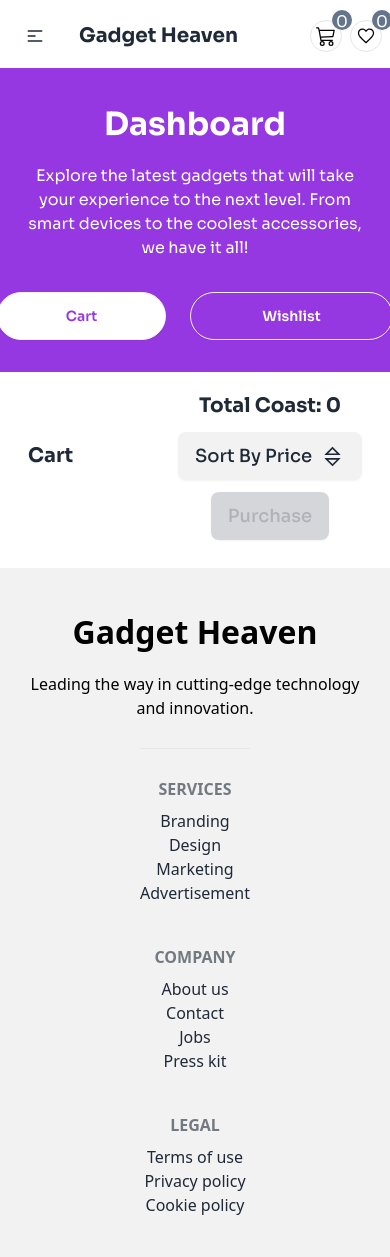
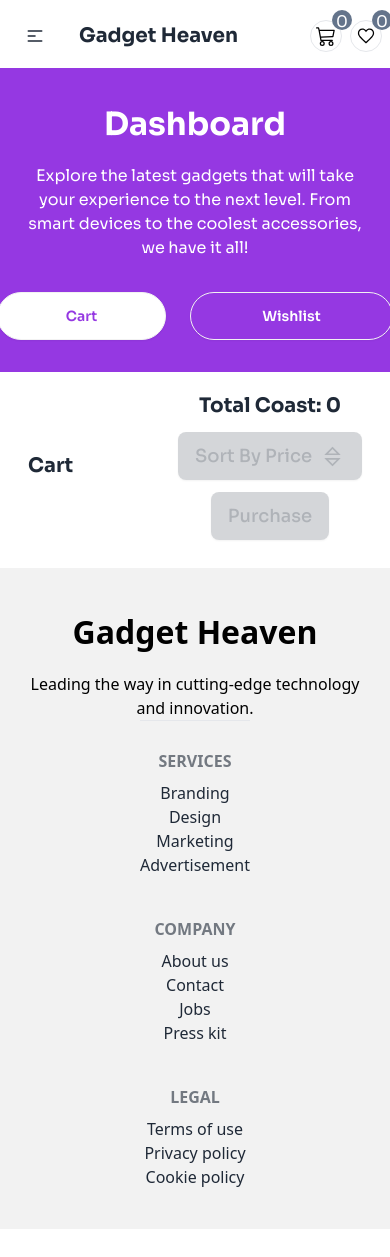
Before and after one commit to FaisalHasanEmon/Gadget-Heaven, a React (Vite) app: page /dashboard in a window 390 px wide. After the commit the page ends 1229 px from the top, so only its background shows below. Built offline with nearby package versions, Linux system fonts and the light colour scheme.

Commit message:
dashboard card list data updated

```diff
--- a/src/components/DashboardData.jsx
+++ b/src/components/DashboardData.jsx
@@ -1,14 +1,30 @@
-import React, { useState } from "react";
+import React, { useEffect, useState } from "react";
 import { RxCrossCircled } from "react-icons/rx";
+import { addItemsToCard, getFromCard } from "../utilities";
 
 const DashboardData = ({
   data,
   type = "",
   handleRemoveCard,
   handleRemoveWish,
+  handleFromWishListToCartItem,
 }) => {
-  // const [ishidden, setIsHidden] = useState("hidden");
   const { product_image, product_title, description, price, product_id } = data;
+  const [setButton, useSetButton] = useState(false);
+  // For Card Data
+  useEffect(() => {
+    const getDataFromCard = getFromCard();
+    const isExist = getDataFromCard.find(
+      (item) => item.product_id == product_id
+    );
+    isExist && useSetButton(true);
+  }, []);
+
+  // Handling data from wish list to cart list
+  const handleAddCard = (gadget) => {
+    handleFromWishListToCartItem(gadget);
+    useSetButton(true);
+  };
 
   return (
     <div className="my-6">
@@ -28,6 +44,11 @@ const DashboardData = ({
               className={`${
                 type == "card" ? "hidden" : "block"
               } btn bg-mainBg text-white rounded-[50px]`}
+              onClick={() => {
+                handleAddCard(data);
+                handleRemoveWish(product_id);
+              }}
+              disabled={setButton}
             >
               Add to Card
             </button>
--- a/src/components/Footer.jsx
+++ b/src/components/Footer.jsx
@@ -4,7 +4,7 @@ import Heading from "./Heading";
 const Footer = () => {
   return (
     <div className="bg-base-200 mt-7">
-      <footer className="flex flex-col justify-center items-center gap-7 text-base-content p-10 container mx-auto ">
+      <footer className="flex flex-col justify-center items-center lg:gap-7 text-base-content p-10 container mx-auto ">
         <Heading
           title={"Gadget Heaven"}
           subtitle={
--- a/src/pages/Dashboard.jsx
+++ b/src/pages/Dashboard.jsx
@@ -1,9 +1,6 @@
 import React, { useEffect, useState } from "react";
 import Navbar from "../components/Navbar";
 import Heading from "../components/Heading";
-import { useLocation } from "react-router-dom";
-import { BsCart3 } from "react-icons/bs";
-import { IoMdHeartEmpty } from "react-icons/io";
 import { LiaSortSolid } from "react-icons/lia";
 import {
   getFromCard,
@@ -11,32 +8,39 @@ import {
   removeCardItem,
   purchased,
   removeWishItem,
+  addItemsToCard,
 } from "../utilities";
 import DashboardData from "../components/DashboardData";
-import toast, { Toaster } from "react-hot-toast";
+
+// Dynamic title for dashboard
 const Dashboard = () => {
   useEffect(() => {
     document.title = "Dashboard";
   }, []);
 
-  const [isCard, setIstCard] = useState(true);
+  // Fetching data from local Storage
   const data_of_card = getFromCard();
   const wish_data = getWishList();
 
-  const [card_data, setCardData] = useState(data_of_card);
-  const [data_wish, setDataWish] = useState(wish_data);
-  const [totalCost, setTotalCost] = useState(0);
+  // Use States
+  const [isCard, setIstCard] = useState(true); // Switching between card and wishlist
+  const [card_data, setCardData] = useState(data_of_card); //Handling add card data
+  const [data_wish, setDataWish] = useState(wish_data); //Handling wishlist data
+  const [totalCost, setTotalCost] = useState(0); //Handling total cost data
 
+  //It's handling Sorting button
   const handleSort = () => {
     const sorted = [...data_of_card].sort((a, b) => b.price - a.price);
     setCardData(sorted);
   };
 
+  // It's calculating the total amount
   useEffect(() => {
     const cost = data_of_card.reduce((total, item) => total + item.price, 0);
     setTotalCost(cost);
   }, []);
 
+  // It's handling the cart list remove button
   const handleRemoveCard = (id) => {
     removeCardItem(id);
     const favorites = getFromCard();
@@ -45,11 +49,15 @@ const Dashboard = () => {
     const gadgetPrice = gadget ? gadget.price : 0;
     setTotalCost(totalCost - gadgetPrice);
   };
+
+  // It's handling the wishlist remove button
   const handleRemoveWish = (id) => {
     removeWishItem(id);
     const favorites = getWishList();
     setDataWish(favorites);
   };
+
+  // It's Handling the purchase button
   const handlePurchased = () => {
     purchased();
     const favorites = getFromCard();
@@ -57,10 +65,15 @@ const Dashboard = () => {
     setTotalCost(0);
   };
 
+  // It's handling the Cart button and the wish list button
   const handleIsCard = (choice) => {
     setIstCard(choice);
   };
 
+  //It's handling add to cart from wishlist
+  const handleFromWishListToCartItem = (item) => {
+    addItemsToCard(item);
+  };
   return (
     <div className="font-sora">
       <div className="container mx-auto ">
@@ -92,23 +105,25 @@ const Dashboard = () => {
       </div>
 
       {/* Card Data Starts */}
-      <div className={`${isCard ? "block container mx-auto px-7" : "hidden"} `}>
+      <div
+        className={`${
+          isCard ? "block container mx-auto px-7 mt-5" : "hidden"
+        } `}
+      >
         <div className="flex justify-between items-center font-bold text-xl">
           <p>Cart</p>
-          <div className="flex flex-col md:flex-row justify-center items-center gap-3 mt-5 font-bold text-xl">
+          <div className="flex flex-col md:flex-row justify-center items-center gap-3  font-bold text-xl">
             <p>Total Coast: {totalCost}</p>
             <button
               onClick={() => handleSort()}
               className="btn font-medium text-lg"
+              disabled={totalCost > 0 ? false : true}
             >
               Sort By Price <LiaSortSolid size={25} />
             </button>
             <button
               className="btn font-medium text-lg"
-              onClick={() => {
-                handlePurchased();
-                document.getElementById("my_modal_1").showModal();
-              }}
+              onClick={() => document.getElementById("my_modal_1").showModal()}
               disabled={totalCost > 0 ? false : true}
             >
               Purchase
@@ -130,7 +145,11 @@ const Dashboard = () => {
       {/* Card Data Starts */}
 
       {/* Wish List Data Starts */}
-      <div className={`${!isCard ? "block container mx-auto px-7" : "hidden"}`}>
+      <div
+        className={`${
+          !isCard ? "block container mx-auto px-7 mt-7" : "hidden"
+        }`}
+      >
         <div>
           <p className="font-bold text-xl">Wish List</p>
         </div>
@@ -140,14 +159,13 @@ const Dashboard = () => {
               key={data.product_id}
               data={data}
               handleRemoveWish={handleRemoveWish}
+              handleFromWishListToCartItem={handleFromWishListToCartItem}
             ></DashboardData>
           ))}
         </div>
       </div>
       {/* Wish List Data Ends */}
       {/* Modal For Purchased Data Starts */}
-      {/* Open the modal using document.getElementById('ID').showModal() method */}
-
       <dialog id="my_modal_1" className="modal">
         <div className="modal-box text-center">
           <h3 className="font-bold text-lg">Payment Successfully</h3>
@@ -156,7 +174,9 @@ const Dashboard = () => {
           <div className="modal-action">
             <form method="dialog" className="mx-auto">
               {/* if there is a button in form, it will close the modal */}
-              <button className="btn">Close</button>
+              <button onClick={() => handlePurchased()} className="btn">
+                Close
+              </button>
             </form>
           </div>
         </div>
--- a/src/pages/Details.jsx
+++ b/src/pages/Details.jsx
@@ -5,7 +5,7 @@ import { useLocation } from "react-router-dom";
 import { BsCart3 } from "react-icons/bs";
 import { IoMdHeartEmpty } from "react-icons/io";
 import ReactStars from "react-rating-stars-component";
-import Footer from "../components/Footer";
+
 import {
   addItemsToCard,
   addWishList,
@@ -30,6 +30,7 @@ const Details = () => {
     rating,
   } = data;
 
+  // It's for Dynamic Title
   useEffect(() => {
     document.title = "Details";
   }, []);
@@ -52,11 +53,13 @@ const Details = () => {
     isExist && useSetWishList("gray");
   }, []);
 
+  // It's adding data to Add card dashboard and disabling the button Add to Card
   const handleAddCard = (gadget) => {
     addItemsToCard(gadget);
     useSetButton(true);
   };
 
+  // It's adding data to wishlist and disabling the button Wishlist
   const handleWishList = (wish) => {
     addWishList(wish);
     useSetWishList("gray");
@@ -67,12 +70,12 @@ const Details = () => {
       <div className="container mx-auto font-sora">
         <Navbar></Navbar>
       </div>
-      <div className=" bg-mainBg h-[375px] flex flex-col justify-start items-center pt-8 mb-[600px]">
+      <div className=" bg-mainBg h-[375px] flex flex-col justify-start items-center pt-8 mb-[800px] lg:mb-[600px]">
         <Heading
           title="Product Details"
           subtitle="Explore the latest gadgets that will take your experience to the next level. From smart devices to the coolest accessories, we have it all!"
         ></Heading>
-        <div className="w-[350px] lg:w-auto flex flex-col lg:flex-row justify-center items-start gap-8 p-2 lg:p-8 bg-white rounded-3xl mt-8 mb-10">
+        <div className="w-[350px] lg:w-auto flex flex-col lg:flex-row justify-center items-start gap-8 p-2 lg:p-8 bg-white rounded-3xl mt-8  mb-10">
           <figure className="lg:w-[425px] lg:h-[503px]  rounded-2xl overflow-hidden">
             <img className="w-full h-full object-center" src={product_image} />
           </figure>
--- a/src/utilities/index.js
+++ b/src/utilities/index.js
@@ -59,9 +59,9 @@ function removeWishItem(id) {
   toast.success("Successfully Removed!");
 }
 
-// Reomve all Card data from local storage
+// Remove all Card data from local storage
 function purchased() {
-  localStorage.clear("card");
+  localStorage.removeItem("card");
 }
 export {
   addItemsToCard,
```
